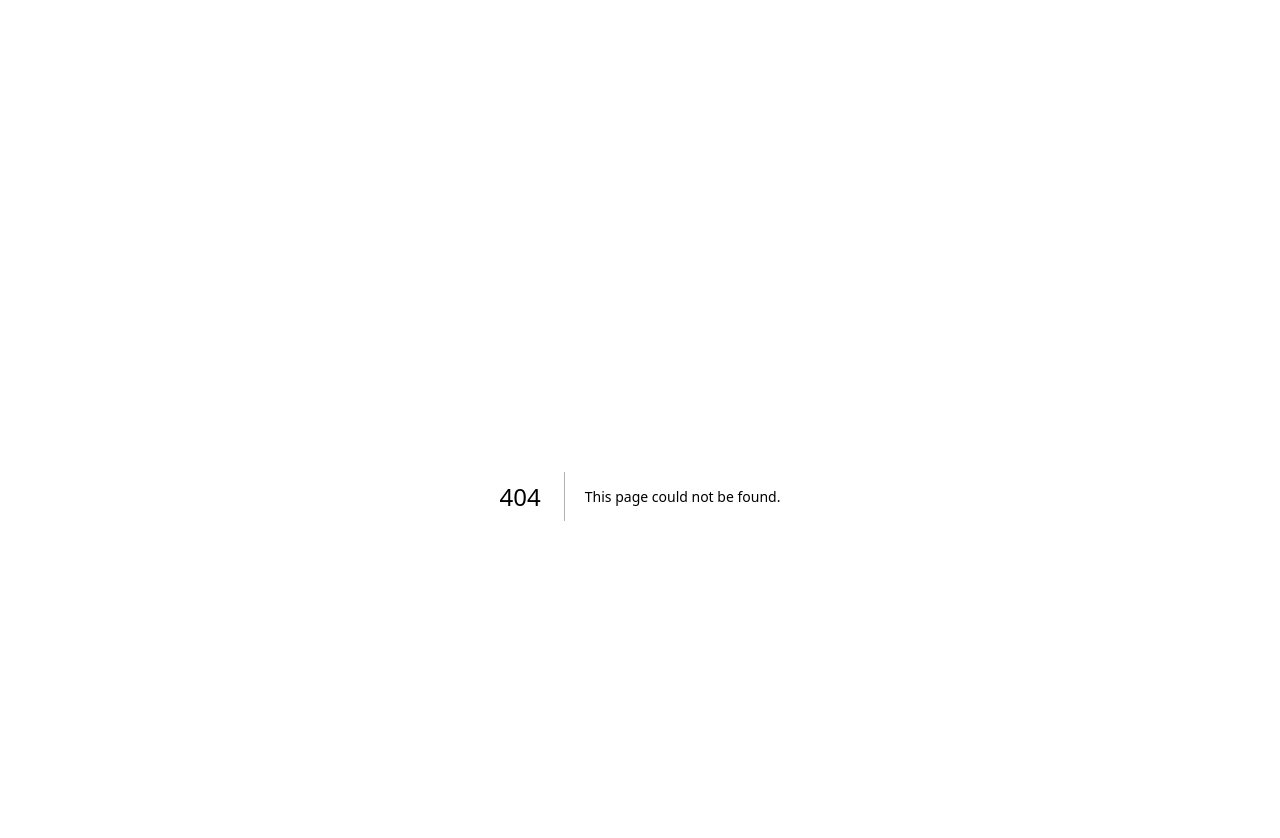
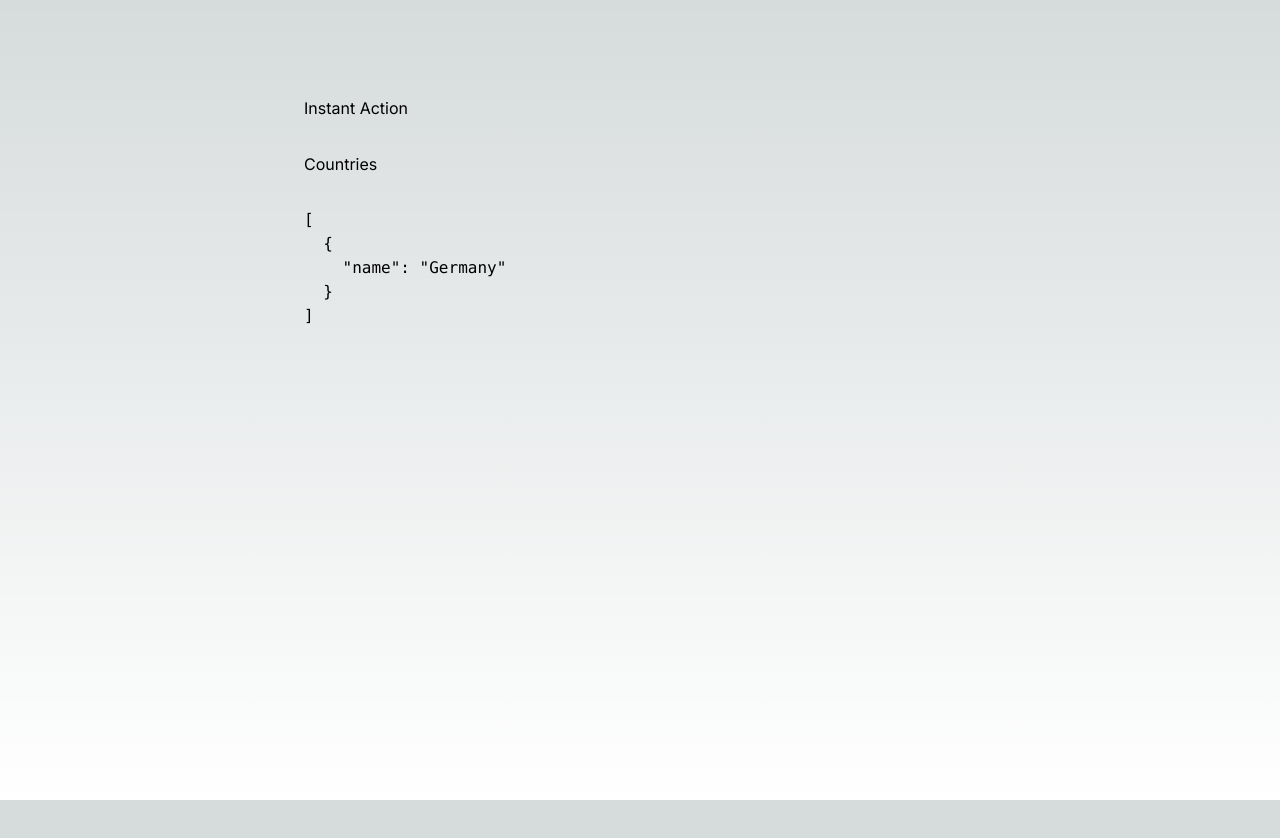
Before and after one commit to rechenberger/next-issues, a Next.js app: page /instant-action in a window 1280 px wide. Before the commit this address had no page. Shown: the top 838 px of the page. After the commit the page ends 800 px from the top, so only its background shows below. Built offline with nearby package versions, Linux system fonts and the light colour scheme.

Commit message:
⚗️ instant action

```diff
--- /dev/null
+++ b/src/app/instant-action/ClientComp.tsx
@@ -0,0 +1,10 @@
+'use client'
+
+import { CountrySelector } from "./CountrySelector"
+
+export const ClientComp = () => {
+
+  return <>
+    <CountrySelector />
+  </>
+}
--- /dev/null
+++ b/src/app/instant-action/CountrySelector.tsx
@@ -0,0 +1,12 @@
+import { getCountries } from "./server"
+
+export const CountrySelector = async () => {
+
+  const data = await getCountries()
+
+  return <>
+    <div>Countries</div>
+    <pre>{JSON.stringify(data, null, 2)}</pre>
+
+  </>
+}
--- /dev/null
+++ b/src/app/instant-action/page.tsx
@@ -0,0 +1,6 @@
+import { ClientComp } from "./ClientComp";
+
+export default function Page() {
+  return <><div>Instant Action</div>
+  <ClientComp /></>
+}
--- /dev/null
+++ b/src/app/instant-action/server.ts
@@ -0,0 +1,9 @@
+import 'server-only'
+
+export const getCountries = async () => {
+
+    return [
+      {name: 'Germany'},
+    ]
+
+}
--- a/src/app/page.tsx
+++ b/src/app/page.tsx
@@ -39,6 +39,11 @@ export default function Page() {
           description="Using unstable_cache as KV store"
         />
       </Link>
+      <Link href="/instant-action">
+        <Card
+          title="Instant Action"
+        />
+      </Link>
     </>
   )
 }
```
